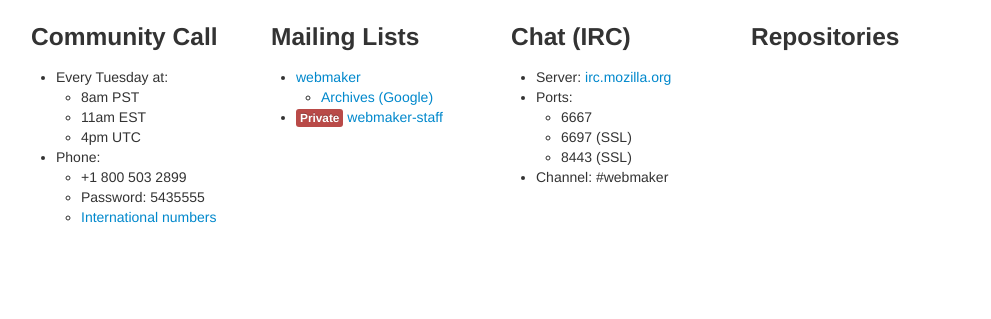
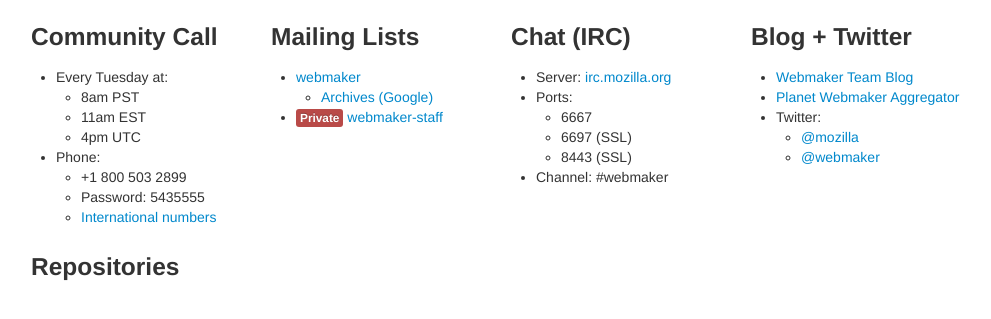
Before and after one commit to jbuck/mozillawebmaker.info, a plain HTML site: page index.html in a window 1280 px wide. Shown: the part 53-372 px from the top of the page, without its empty margins (139-1130 px from the left). Drawn offline with Linux system fonts and the light colour scheme.

Commit message:
Add blog/twitter infos

```diff
--- a/index.html
+++ b/index.html
@@ -50,6 +50,21 @@
           </ul>
         </span>
         <span class="span3">
+          <h3>Blog + Twitter</h3>
+          <ul>
+            <li><a href="https://blog.mozilla.org/blog/tag/webmaker/">Webmaker Team Blog</a></li>
+            <li><a href="http://planet.webmaker.org/">Planet Webmaker Aggregator</a></li>
+            <li>Twitter:</li>
+            <ul>
+              <li><a href="https://twitter.com/mozilla">@mozilla</a></li>
+              <li><a href="https://twitter.com/webmaker">@webmaker</a></li>
+            </ul>
+          </ul>
+        </span>
+      </div>
+
+      <div class="row">
+        <span class="span3">
           <h3>Repositories</h3>
           <ul>
 
```
